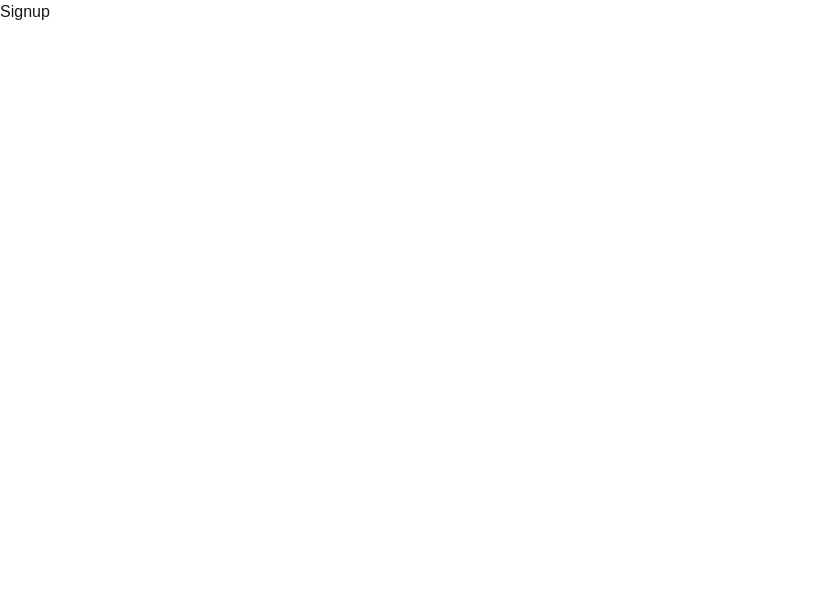
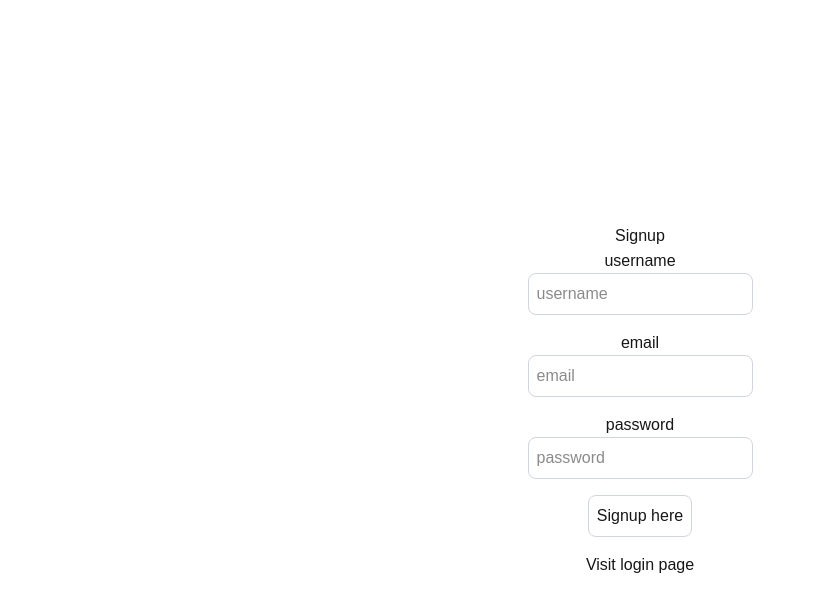
Before and after one commit to therafiniac/next-auth, a Next.js app: page /signup in a window 1280 px wide. Shown: the top 612 px of the page, without its empty margins (0-815 px from the left). Built offline with nearby package versions, Linux system fonts and the light colour scheme.

Commit message:
folder structure is ready for frontend part

```diff
--- a/src/app/login/page.tsx
+++ b/src/app/login/page.tsx
@@ -1,7 +1,52 @@
-export default function LogInPage() {
+"use client";
+import Link from "next/link";
+import React from "react";
+import { useRouter } from "next/navigation";
+import axios from "axios";
+
+export default function LoginPage() {
+  const [user, setUser] = React.useState({
+    email: "",
+    password: "",
+  });
+
+  const onLogin = async () => {};
+
   return (
-    <div>
+    <div className="flex flex-col items-center justify-center min-h-screen py2">
       <h1>Login</h1>
+      <hr />
+
+      <label htmlFor="email">email</label>
+      <input
+        className="p-2  border border-gray-300 rounded-lg mb-4 focus:outline-none focus:border-gray-600
+        "
+        id="email"
+        type="email"
+        value={user.email}
+        onChange={(e) => setUser({ ...user, email: e.target.value })}
+        placeholder="email"
+      />
+
+      <label htmlFor="password">password</label>
+      <input
+        className="p-2  border border-gray-300 rounded-lg mb-4 focus:outline-none focus:border-gray-600
+        "
+        id="password"
+        type="password"
+        value={user.password}
+        onChange={(e) => setUser({ ...user, password: e.target.value })}
+        placeholder="password"
+      />
+
+      <button
+        onClick={onLogin}
+        className="p-2 border border-gray-300 rounded-lg mb-4 focus:outline-none focus:border-gray-600"
+      >
+        Login here
+      </button>
+
+      <Link href="/signup">Visit Signup page</Link>
     </div>
   );
 }
--- /dev/null
+++ b/src/app/profile/[id]/page.tsx
@@ -0,0 +1,14 @@
+export default function UserProfile({ params }: any) {
+  return (
+    <div className="flex flex-col items-center justify-center min-h-screen py-2">
+      <h1>Profile</h1>
+      <hr />
+      <p className="text-4xl">
+        profile page
+        <span className="p-2 ml-2 rounded bg-green-300 text-black">
+          {params.id}
+        </span>
+      </p>
+    </div>
+  );
+}
--- /dev/null
+++ b/src/app/profile/page.tsx
@@ -0,0 +1,7 @@
+export default function ProfilePage() {
+  return (
+    <div className="flex flex-col items-center justify-center min-h-screen py-2">
+      <h1>Profile Page</h1>
+    </div>
+  );
+}
--- a/src/app/signup/page.tsx
+++ b/src/app/signup/page.tsx
@@ -1,7 +1,64 @@
+"use client";
+import Link from "next/link";
+import React from "react";
+import { useRouter } from "next/navigation";
+import axios from "axios";
+
 export default function SignupPage() {
+  const [user, setUser] = React.useState({
+    email: "",
+    password: "",
+    username: "",
+  });
+
+  const onSignup = async () => {};
+
   return (
-    <div>
+    <div className="flex flex-col items-center justify-center min-h-screen py2">
       <h1>Signup</h1>
+      <hr />
+
+      <label htmlFor="username">username</label>
+      <input
+        className="p-2  border border-gray-300 rounded-lg mb-4 focus:outline-none focus:border-gray-600
+        "
+        id="username"
+        type="text"
+        value={user.username}
+        onChange={(e) => setUser({ ...user, username: e.target.value })}
+        placeholder="username"
+      />
+
+      <label htmlFor="email">email</label>
+      <input
+        className="p-2  border border-gray-300 rounded-lg mb-4 focus:outline-none focus:border-gray-600
+        "
+        id="email"
+        type="email"
+        value={user.email}
+        onChange={(e) => setUser({ ...user, email: e.target.value })}
+        placeholder="email"
+      />
+
+      <label htmlFor="password">password</label>
+      <input
+        className="p-2  border border-gray-300 rounded-lg mb-4 focus:outline-none focus:border-gray-600
+        "
+        id="password"
+        type="password"
+        value={user.password}
+        onChange={(e) => setUser({ ...user, password: e.target.value })}
+        placeholder="password"
+      />
+
+      <button
+        onClick={onSignup}
+        className="p-2 border border-gray-300 rounded-lg mb-4 focus:outline-none focus:border-gray-600"
+      >
+        Signup here
+      </button>
+
+      <Link href="/login">Visit login page</Link>
     </div>
   );
 }
--- /dev/null
+++ b/src/dbConfig/dbConfig.ts
@@ -0,0 +1,21 @@
+import mongoose from "mongoose";
+
+export async function connect() {
+  try {
+    mongoose.connect(process.env.MONGO_URI!);
+    const connection = mongoose.connection;
+    connection.on("connected", () => {
+      console.log("Mongodb connected successfully");
+
+      connection.on("error", (err) => {
+        console.log(
+          "Mongodb connection error. Please mak sure MongoDB is running." + err
+        );
+        process.exit();
+      });
+    });
+  } catch (error) {
+    console.log("Something goes wrong");
+    console.log(error);
+  }
+}
```
